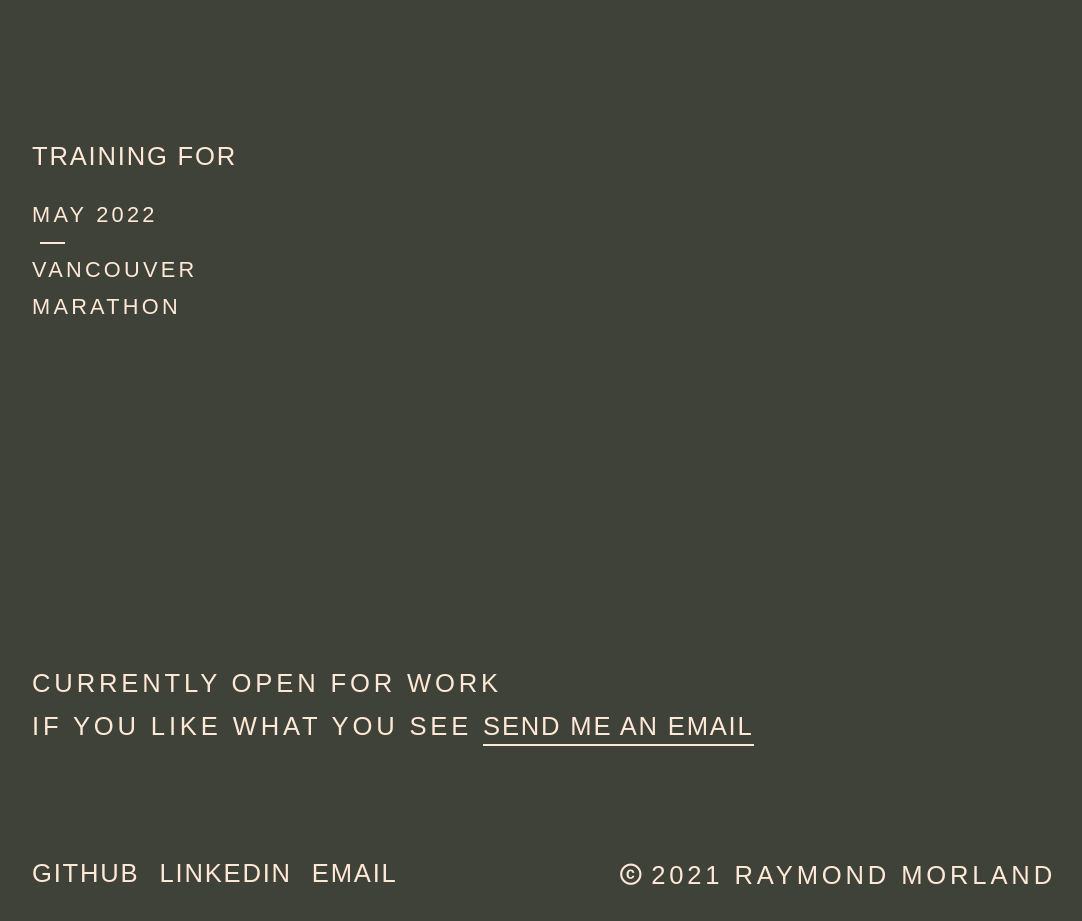
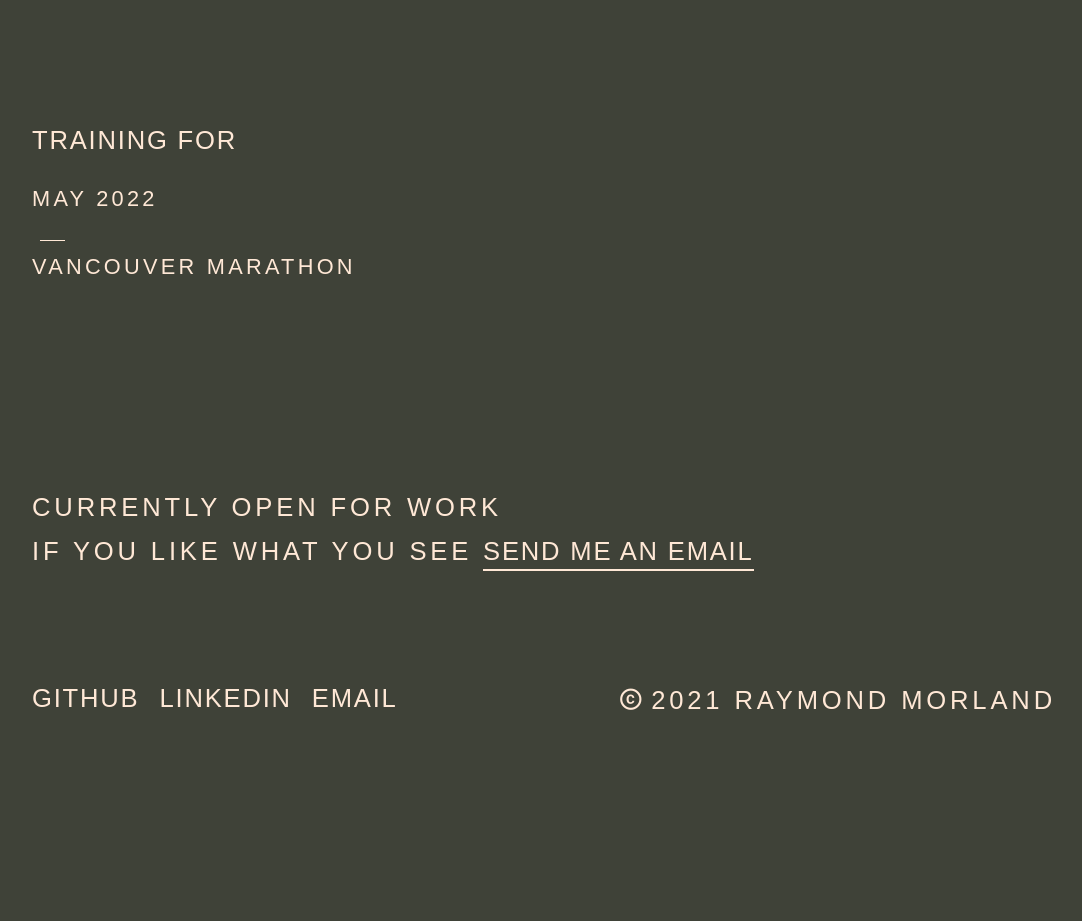
Before and after one commit to RayMorland/personal-site, an Angular app: page /about in a window 1280 px wide. Shown: the part 1640-2561 px from the top of the page, without its empty margins (96-1178 px from the left). After the commit the page ends 2443 px from the top, so only its background shows below. Built offline with nearby package versions, Linux system fonts and the light colour scheme; a web font is replaced by a local one.

Commit message:
Work on appear directive

```diff
--- a/src/app/pages/about/about.component.html
+++ b/src/app/pages/about/about.component.html
@@ -1,5 +1,5 @@
 <main>
-  <div class="content" [@animate]="{ value: '*', params: { delay: '650ms' } }">
+  <div class="content">
     <!-- <div class="section">
       <h1 [@animate]="{ value: '*', params: { delay: '350ms' } }">
         I help companies leverage technology to move their businesses into the
@@ -14,7 +14,7 @@
         eros, a pharetra ligula ipsum vitae diam.
       </p>
     </div> -->
-    <div class="section">
+    <div appear class="section">
       <!-- <h2 class="section-heading">background</h2> -->
       <p style="width: 80%; text-transform: uppercase">
         I am a software developer obsessed with problem solving. I currently
@@ -24,8 +24,7 @@
         next marathon.
       </p>
     </div>
-    <div class="section timeline-section">
-      <!-- <h2 class="section-heading">background</h2> -->
+    <div appear class="section timeline-section">
       <h3>Timeline</h3>
       <div class="timeline-items">
         <div class="timeline-item">
@@ -55,7 +54,7 @@
         </div>
       </div>
     </div>
-    <div class="section tech-section">
+    <div appear class="section tech-section">
       <!-- <h2 class="section-heading">background</h2> -->
       <div class="left-side">
         <h3>Stack</h3>
@@ -79,17 +78,13 @@
         </ul>
       </div>
     </div>
-    <div (appear)="onAppear($event)" class="section tech-section">
-      <!-- <h2 class="section-heading">background</h2> -->
-      <div class="section timeline-section">
-        <!-- <h2 class="section-heading">background</h2> -->
+    <div appear class="section training-section">
       <h3>Training For</h3>
       <div class="timeline-items">
         <div class="timeline-item">
           <p>May 2022</p>
           <div class="line"></div>
           <p>Vancouver Marathon</p>
-          </div>
         </div>
       </div>
     </div>
--- a/src/app/pages/about/about.component.sass
+++ b/src/app/pages/about/about.component.sass
@@ -2,6 +2,10 @@
 
 main
     min-height: 100%
+
+    .section
+        opacity: 0
+        transition: all 1s ease
 
     h3
         margin-bottom: 1em
@@ -41,6 +45,8 @@ main
             a
                 font-size: 1.7vw
 
+    .training-section
+
 .process-section
     display: flex
     flex-direction: row
--- a/src/app/shared/directives/appear.directive.ts
+++ b/src/app/shared/directives/appear.directive.ts
@@ -5,6 +5,8 @@ import {
   AfterViewInit,
   OnDestroy,
   EventEmitter,
+  OnInit,
+  HostListener,
 } from "@angular/core";
 import { Subscription } from "rxjs";
 import { fromEvent } from "rxjs";
@@ -15,6 +17,13 @@ import { startWith } from "rxjs/operators";
 })
 export class AppearDirective implements AfterViewInit, OnDestroy {
   @Output() appear: EventEmitter<any>;
+  @HostListener("window:scroll", ["$event"]) onScroll(event: any) {
+    if (
+      this.element.nativeElement.getBoundingClientRect().y <= window.innerHeight
+    ) {
+      this.element.nativeElement.style.opacity = 1;
+    }
+  }
 
   elementPos: number;
   elementHeight: number;
@@ -26,7 +35,7 @@ export class AppearDirective implements AfterViewInit, OnDestroy {
   subscriptionResize: Subscription;
 
   constructor(private element: ElementRef) {
-    this.appear = new EventEmitter<any>();
+    // this.appear = new EventEmitter<any>();
   }
 
   saveDimensions() {
@@ -45,11 +54,19 @@ export class AppearDirective implements AfterViewInit, OnDestroy {
     return offsetTop;
   }
   checkVisibility() {
+    // console.log(
+    //   this.scrollPos,
+    //   this.elementPos,
+    //   this.windowHeight,
+    //   this.elementHeight,
+    //   this.element
+    // );
     if (this.isVisible()) {
       // double check dimensions (due to async loaded contents, e.g. images)
       this.saveDimensions();
       if (this.isVisible()) {
         this.unsubscribe();
+        this.element.nativeElement.style.opacity = 1;
         this.appear.emit(this.element);
       }
     }
@@ -85,9 +102,14 @@ export class AppearDirective implements AfterViewInit, OnDestroy {
   }
 
   ngAfterViewInit() {
-    this.subscribe();
+    if (
+      this.element.nativeElement.getBoundingClientRect().y <=
+      window.innerHeight * 0.75
+    ) {
+      this.element.nativeElement.style.opacity = 1;
+    }
   }
   ngOnDestroy() {
-    this.unsubscribe();
+    // this.unsubscribe();
   }
 }
```
Lines whose indentation alone changed are shown as unchanged.
